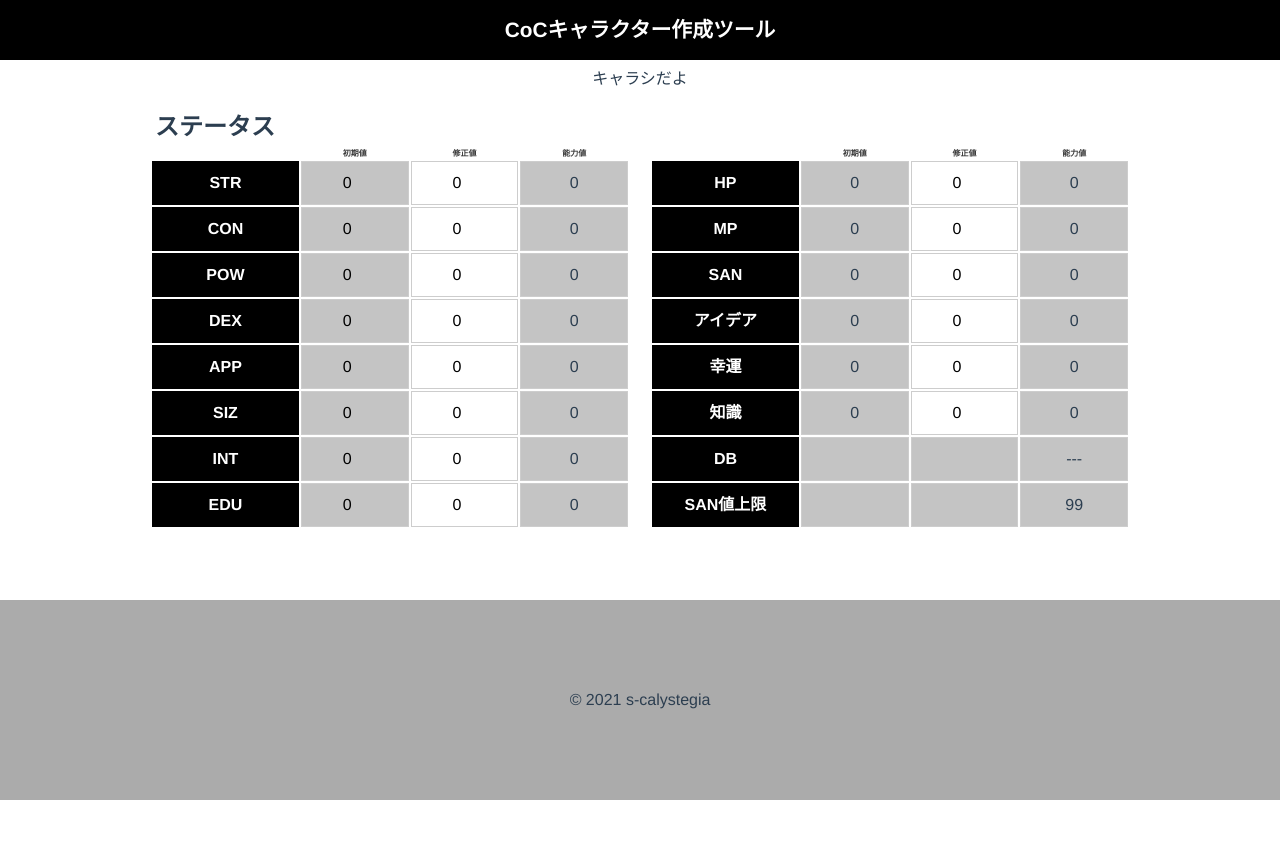
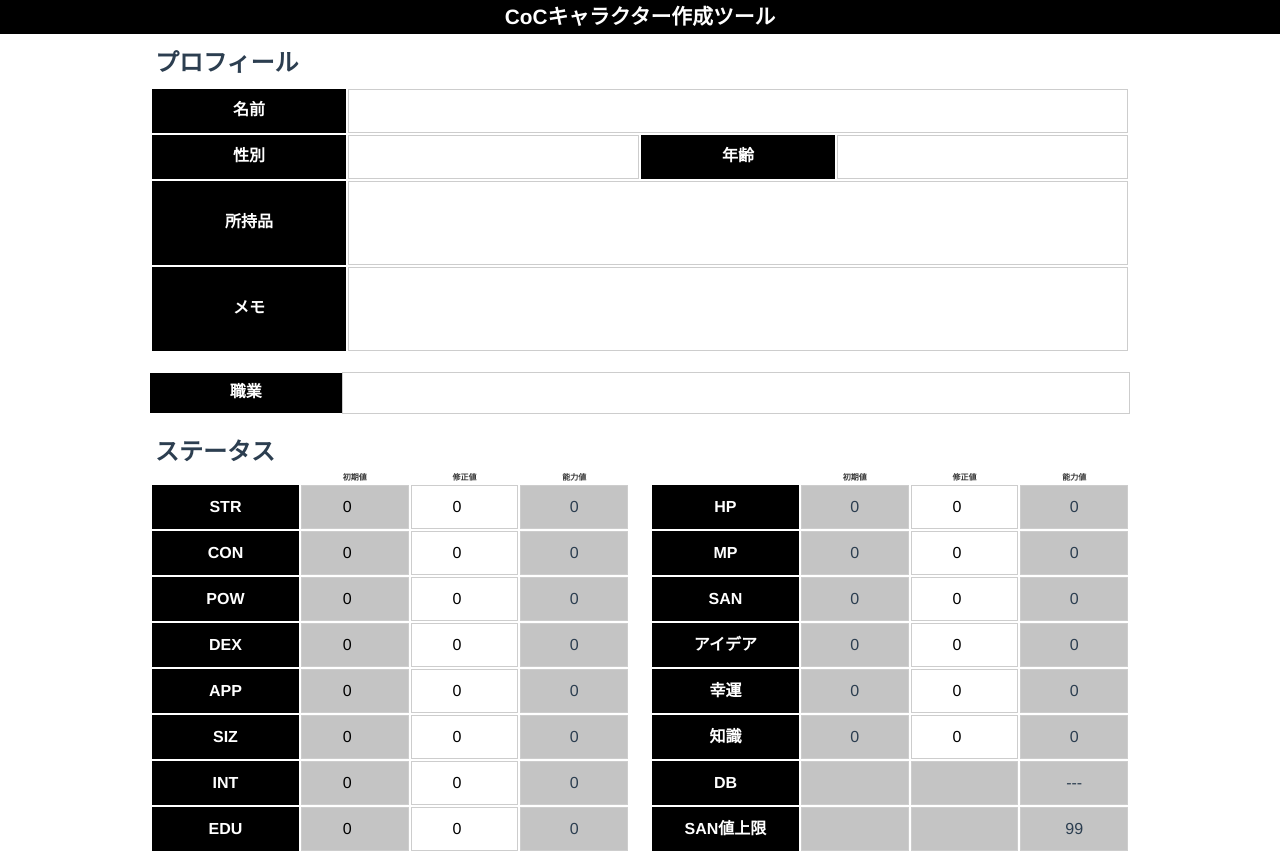
Before and after one commit to sueCalystegia00/CoC-chara-maker, a Vue app: page /character in a window 1280 px wide. Shown: the top 853 px of the page. Before the commit the page ends 800 px from the top, so only its background shows below. Built offline with nearby package versions, Linux system fonts and the light colour scheme; no server answers; the database is empty.

Commit message:
update: プレビュー画面のUI設計

```diff
--- a/src/components/JobSelector.vue
+++ b/src/components/JobSelector.vue
@@ -3,13 +3,19 @@
     <div class="job">
       <div class="label">職業</div>
       <v-select
+        v-if="edit"
         class="job-select"
         @input="setSelectedJobName"
         :options="Object.keys(jobsList)"
         :value="jobName"
       ></v-select>
+      <div v-else class="job-select preview">
+        {{ jobName }}
+      </div>
     </div>
-    <div class="job-skill-sheet" v-show="jobSkills">{{ jobSkills }}</div>
+    <div v-if="edit" class="job-skill-sheet" v-show="jobSkills">
+      {{ jobSkills }}
+    </div>
   </div>
 </template>
 
@@ -22,6 +28,9 @@ export default {
   name: "JobSelector",
   components: {
     vSelect,
+  },
+  props: {
+    edit: Boolean,
   },
   data() {
     return {
@@ -77,6 +86,14 @@ export default {
 .job-select >>> .vs__dropdown-toggle {
   height: 100%;
 }
+.preview {
+  display: flex;
+  flex-direction: row;
+  align-items: center;
+  padding: 0 10px;
+  font-weight: bold;
+  border: 1px solid #cdcdcd;
+}
 .job-skill-sheet {
   width: 100%;
   background: #d3d3d3;
--- a/src/components/Profile.vue
+++ b/src/components/Profile.vue
@@ -7,31 +7,37 @@
           <th class="label-name">名前</th>
           <td colspan="3">
             <input
+              v-if="edit"
               type="text"
               class="input-name"
               v-model="profile.name"
               @input="setProfileData('name', profile.name)"
             />
+            <div v-else class="input-name preview">{{ profile.name }}</div>
           </td>
         </tr>
         <tr class="md-row">
           <th class="label-gender">性別</th>
           <td>
             <v-select
+              v-if="edit"
               class="input-gender"
               :options="['男性', '女性', '不詳']"
               v-model="profile.gender"
               @input="setProfileData('gender', profile.gender)"
             ></v-select>
+            <div v-else class="input-gender preview">{{ profile.gender }}</div>
           </td>
           <th class="label-age">年齢</th>
           <td>
             <input
+              v-if="edit"
               type="number"
               class="input-gender"
               v-model="profile.age"
               @input="setProfileData('age', profile.age)"
             />
+            <div v-else class="input-gender preview">{{ profile.age }}</div>
           </td>
         </tr>
         <tr class="lg-row">
@@ -68,6 +74,9 @@ export default {
   name: "Profile",
   components: {
     vSelect,
+  },
+  props: {
+    edit: Boolean,
   },
   computed: {
     ...mapState(["profile"]),
@@ -149,4 +158,7 @@ textarea {
   overflow-y: scroll;
   resize: none;
 }
+.preview {
+  font-weight: bold;
+}
 </style>
--- a/src/components/Status.vue
+++ b/src/components/Status.vue
@@ -3,7 +3,7 @@
     <div class="title">
       <h2>ステータス</h2>
     </div>
-    <div v-if="setDice" class="dice-area">
+    <div v-if="edit" class="dice-area">
       <button class="dice-button" @click="diceroll"></button>
       <p>👈 ランダム設定</p>
     </div>
@@ -29,7 +29,7 @@
                 type="number"
                 v-model="commonStatus.default"
                 @input="inputStatus('commonStatusSheet', key, commonStatus)"
-                :readonly="!setDice"
+                :readonly="!edit"
               />
             </td>
             <td class="revised">
@@ -100,7 +100,7 @@ import { mapState } from "vuex";
 export default {
   name: "Status",
   props: {
-    setDice: Boolean,
+    edit: Boolean,
   },
   data() {
     return {};
--- a/src/views/Character.vue
+++ b/src/views/Character.vue
@@ -1,16 +1,23 @@
 <template>
   <div class="character">
-    キャラシだよ
+    <Profile />
+    <JobSelector />
     <Status />
+    <SkillSetter />
+    <ChatPalette />
   </div>
 </template>
 
 <script>
 // @ is an alias to /src
+import Profile from "@/components/Profile.vue";
+import JobSelector from "@/components/JobSelector.vue";
 import Status from "@/components/Status.vue";
+import SkillSetter from "@/components/SkillSetter.vue";
+import ChatPalette from "@/components/ChatPalette.vue";
 export default {
   name: "Character",
-  components: { Status },
+  components: { Status, Profile, JobSelector, SkillSetter, ChatPalette },
   data() {
     return {};
   },
--- a/src/views/Home.vue
+++ b/src/views/Home.vue
@@ -4,9 +4,9 @@
       <p>クトゥルフキャラシートを作成しよう</p>
       <p>👇</p>
     </div>
-    <Status setDice />
+    <Status edit />
     <div class="sticky">
-      <JobSelector />
+      <JobSelector edit />
       <SkillPointsChecker />
     </div>
     <SkillSetter />
```
